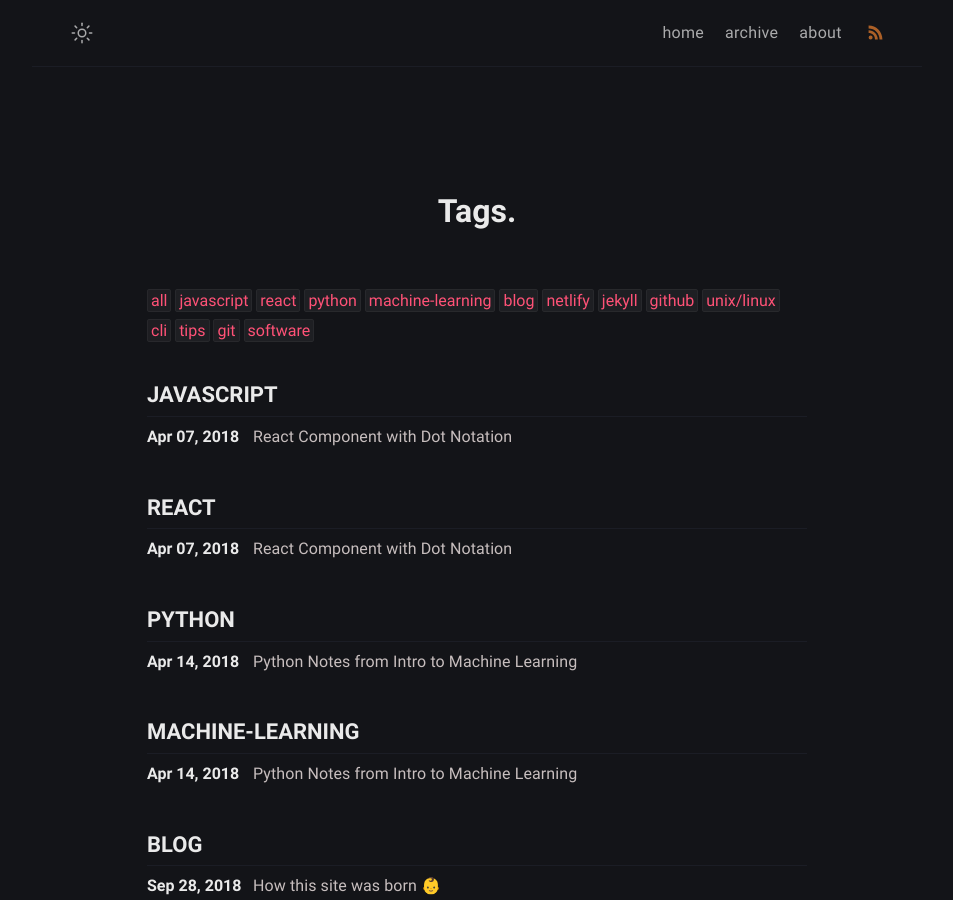
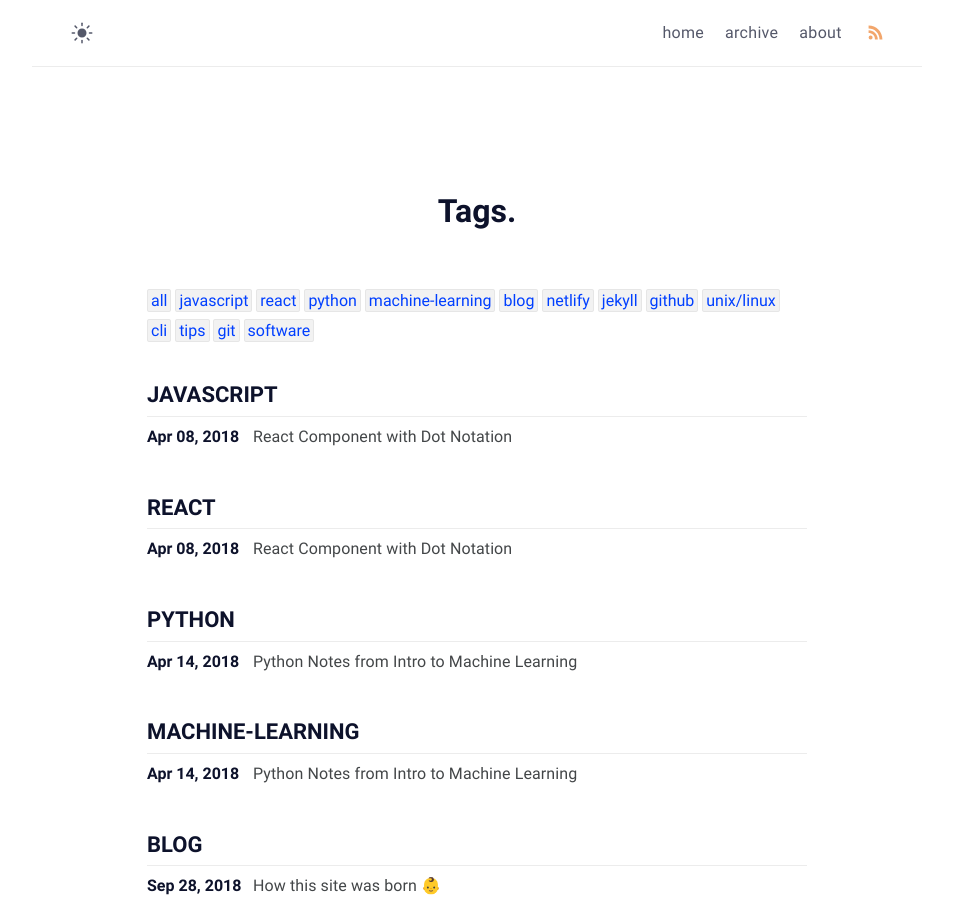
Before and after one commit to xxsana/xxsana.github.io, a Jekyll site: the page built from tags.html, in a window 1280 px wide and 900 px high. Shown: the whole window, without its empty margins (163-1116 px from the left). Built offline with Jekyll 4.4.1, drawn with Linux system fonts in a browser that asks for light colours; part of the change alters nothing that is shown.

Commit message:
update config

```diff
--- a/_config.yml
+++ b/_config.yml
@@ -1,13 +1,13 @@
 # Site settings
-title: Klise Theme # site title
+title: nowwow_blog # site title
 description: >- # site description
   He's writing in Bahasa about web technology and experience as a journal
   for documentation things that he learned, meet him <a href="https://github.com/piharpi" target="_blank" rel="noopener">@github</a>.
 lang: en-US # default lang
-timezone: Asia/Jakarta # set your timezone
+timezone: Asia/Tokyo # set your timezone
 image: assets/img/ogp.png # This image used for Open Graph more info https://ogp.me/
 repo: https://github.com/piharpi/jekyll-klise # site repo [optional]
-mode: dark # default theme "dark" | "light"
+mode: light # default theme "dark" | "light"
 
 # Profile settings
 author:
@@ -52,7 +52,7 @@ defaults:
 jekyll_compose:
   post_default_front_matter:
     modified:
-    tags: []
+    tags: ['tagEx']
     description:
   draft_default_front_matter:
     modified:
```
